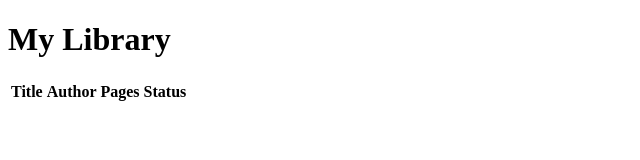
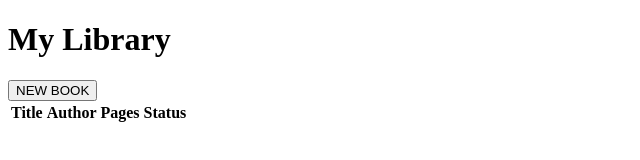
Before and after one commit to Royuin/library, a plain HTML site: page index.html in a window 1280 px wide. Shown: the whole page, without its empty margins (0-640 px from the left). Drawn offline with Linux system fonts and the light colour scheme.

Commit message:
wrapped all content in body with .grid-wrapper to be able to place aside and table tags side by side and take up rest of page space

```diff
--- a/index.html
+++ b/index.html
@@ -11,12 +11,12 @@
 </head>
 
 <body>
+  <div class="grid-wrapper">
     <header>
       <h1>My Library</h1>
     </header>
-
     <aside>
-
+      <button>NEW BOOK</button>
     </aside>
     <table>
       <tbody>
@@ -28,6 +28,7 @@
         </tr>
       </tbody>
     </table>
+  </div>
 </body>
 
 </html>
```
Lines whose indentation alone changed are shown as unchanged.
